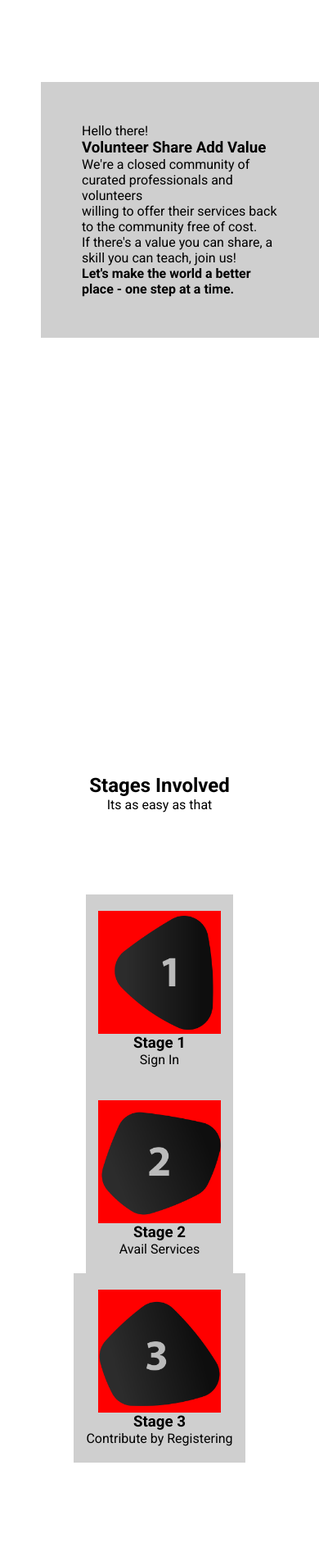
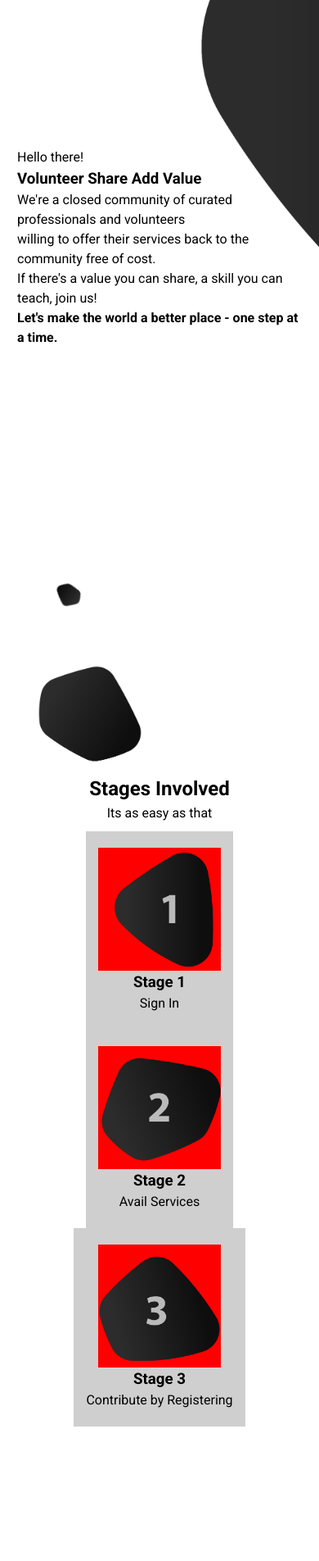
Before and after one commit to glenpaulsonv/dbms_crud_website, a PHP site: page / in a window 390 px wide; the page is wider, and only the part inside the window is pictured. Shown: the top 1904 px of that part at 82% size. Run offline with PHP 8.4, Linux system fonts and the light colour scheme.

Commit message:
elements

```diff
--- a/css/style.css
+++ b/css/style.css
@@ -6,19 +6,26 @@
     margin: 0;
     padding: 0;
     font-family: 'Roboto', sans-serif;
+    line-height: 1.5;
     box-sizing: border-box;
+    overflow-x: hidden;
+
 
 }
 
 
+
+
 /*----------------------------------------------------Hero Section-------------------------------------------*/
+
+
 
 .hero-section
 {
     width: 100%;
     min-height: 100vh;
     margin: auto;
-    overflow: hidden;
+
 }
 
 .row{
@@ -29,26 +36,131 @@
 }
 
 .hero-col-1{
-    background: #cfcfcf;
+
     padding: 50px;
     flex-basis: 40%;
     position: relative;
     margin-left: 50px;
+    margin-top: 150px;
 }
 
-.hero-col-2{
-    background: #cfcfcf;
-    flex-basis: 50%;
-    position: relative;
 
+@media(max-width: 700px)
+{
+
+    .row{
+        margin-top: 10px;
+    }
+
+    .hero-col-1{
+
+        padding: 20px;
+        flex-basis: 40%;
+        position: relative;
+        margin-left: 1px;
+        margin-top: 150px;
+    }
 }
 
+
+/*------------------------------------------------------------Elements--------------------------------------------*/
+
+.element-main .element{
+
+    position: absolute;
+    z-index: -1;
+}
+
+.element-1{
+
+    width: 100px;
+    height: 100px;
+
+    left: 19%;
+    bottom: 20%;
+    animation: spin 10s linear infinite;
+}
+
+.element-1 img{
+    width: 100%;
+}
+
+@keyframes spin {
+    0%{
+        transform: rotate(0deg);
+    }
+    100%{
+        transform: rotate(360deg);
+    }
+}
+
+
+.element-2{
+    width: 500px;
+    height: 500px;
+
+    left:2%;
+    bottom: -8%;
+    animation: topBounce 3s ease-in-out infinite;
+}
+
+.element-2 img{
+    width: 100%;
+}
+
+@keyframes topBounce{
+    0%, 100%{
+        transform: translateY(0);
+    }
+    50%{
+        transform: translateY(20px);
+    }
+}
+
+.element-3{
+    width: 1100px;
+    height: 1100px;
+
+    left: 50%;
+    top: -290px;
+}
+
+.element-3 img{
+    width: 100%;
+}
+
+@media(max-width: 700px)
+{
+    .element-1{
+    width: 100px;
+    height: 100px;
+
+    left: 8%;
+    bottom: 8%;
+
+    }
+    .element-2{
+        width: 400px;
+        height: 400px;
+
+        left:-23%;
+        bottom: -22%;
+    }
+
+    .element-3{
+    width: 800px;
+    height: 800px;
+
+    left: 50%;
+    top: -290px;
+    }
+}
 
 /*----------------------------------------------------Stages Section-------------------------------------------*/
 
 
 .stages-section{
-    width: 100%;
+    width: 80%;
     min-height: 85vh;
     margin: auto;
     padding-top: 100px;
@@ -92,7 +204,7 @@
 /*----------------------------------------------------Service Section-------------------------------------------*/
 
 .service-section{
-    width: 100%;
+    width: 80%;
     min-height: 100vh;
     margin: auto;
     padding-top: 100px;
@@ -107,8 +219,8 @@
 }
 
 .service-col{
-    margin-left: 50px;
-    margin-right: 50px;
+    margin-left: 10px;
+    margin-right: 10px;
     flex-basis: 30%;
     background: #cfcfcf;
 }
--- a/index.html
+++ b/index.html
@@ -10,6 +10,20 @@
     <body>
         <!----------------------------------------Home Section----------------------------------------------->
         <section class="hero-section">
+
+            <div class="element-main">
+                <div class="element element-1">
+                    <img src="assets/images/b1.png">
+                </div>
+                <div class="element element-2">
+                    <img src="assets/images/b3.png">
+                </div>
+                <div class="element element-3">
+                    <img src="assets/images/b5.png">
+                </div>
+
+            </div>
+
             <div class="row">
                 <div class="hero-col-1">
                     <p>Hello there!</p>
@@ -19,8 +33,6 @@
                     If there's a value you can share, a skill you can teach, join us!</p>
                     <h4>Let's make the world a better place - one step at a time.</h4>
                 </div>
-
-
             </div>
 
         </section>
```
